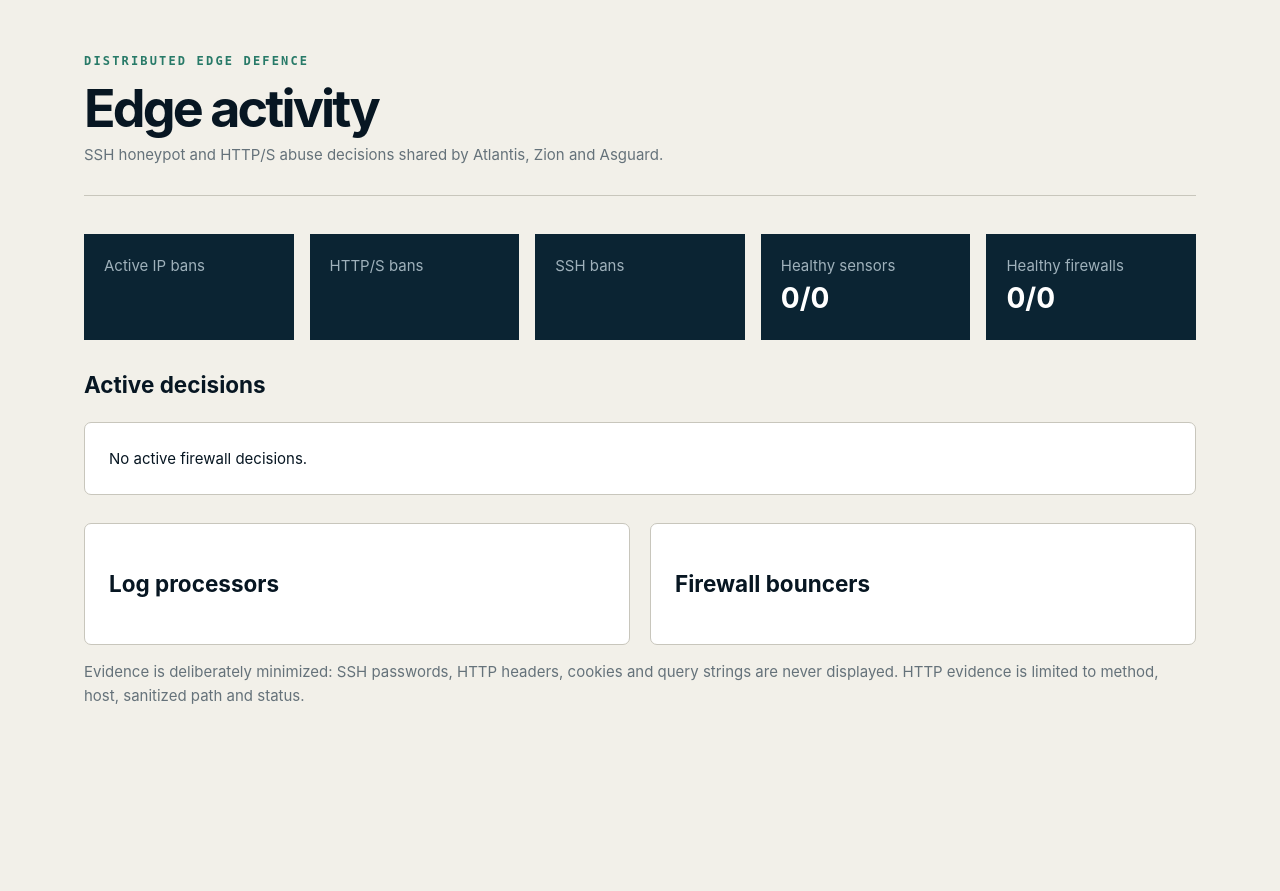
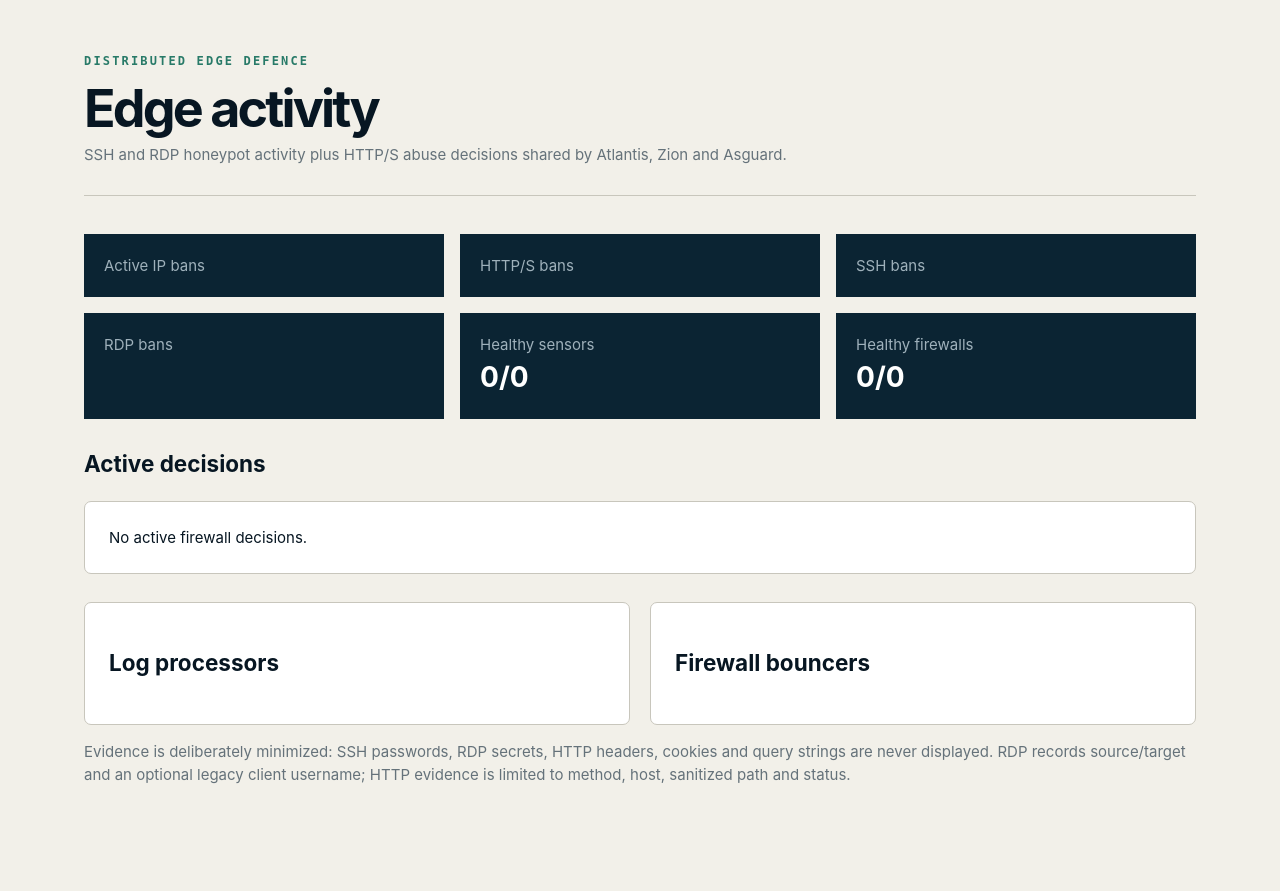
Before and after one commit to edwardtls/images, a Python web app: template cluster-factory-portal/app/templates/security.html in a window 1280 px wide. Shown: the part 72-963 px from the top of the page. Before the commit the page ends 776 px from the top, so only its background shows below. Run offline with Jinja, Linux system fonts and the light colour scheme; the template is opened without the code that fills it, so the values that code supplies are empty.

Commit message:
Show RDP honeypot bans in Factory

```diff
--- a/cluster-factory-portal/app/static/cluster.css
+++ b/cluster-factory-portal/app/static/cluster.css
@@ -12,7 +12,7 @@
 .security-table .tr{grid-template-columns:1.05fr 1.2fr .8fr 1.3fr 1.45fr .8fr .65fr;align-items:center;gap:12px}
 .security-table .tr small{display:block;overflow-wrap:anywhere}
 .security-table form{margin:0}
-.security-metrics{grid-template-columns:repeat(5,minmax(0,1fr))}
+.security-metrics{grid-template-columns:repeat(3,minmax(0,1fr))}
 @media(max-width:900px){.security-metrics{grid-template-columns:repeat(2,minmax(0,1fr))}}
 .compact{padding:7px 10px}
 .security-health{margin-top:28px}
--- a/cluster-factory-portal/app/templates/security.html
+++ b/cluster-factory-portal/app/templates/security.html
@@ -1,11 +1,12 @@
 {% extends "base.html" %}{% block title %}Edge security · Factory{% endblock %}{% block content %}
-<section class="page-head"><div><div class="eyebrow">Distributed edge defence</div><h1>Edge activity</h1><p>SSH honeypot and HTTP/S abuse decisions shared by Atlantis, Zion and Asguard.</p></div></section>
+<section class="page-head"><div><div class="eyebrow">Distributed edge defence</div><h1>Edge activity</h1><p>SSH and RDP honeypot activity plus HTTP/S abuse decisions shared by Atlantis, Zion and Asguard.</p></div></section>
 {% if error %}<section class="warning"><strong>Security status is temporarily unavailable.</strong><span>{{ error }}</span></section>
 {% else %}
 <section class="metrics security-metrics">
   <article><span>Active IP bans</span><strong>{{ status.active_bans }}</strong></article>
   <article><span>HTTP/S bans</span><strong>{{ status.http_bans }}</strong></article>
   <article><span>SSH bans</span><strong>{{ status.ssh_bans }}</strong></article>
+  <article><span>RDP bans</span><strong>{{ status.rdp_bans }}</strong></article>
   <article><span>Healthy sensors</span><strong>{{ status.sensors|selectattr('healthy')|list|length }}/{{ status.sensors|length }}</strong></article>
   <article><span>Healthy firewalls</span><strong>{{ status.bouncers|selectattr('healthy')|list|length }}/{{ status.bouncers|length }}</strong></article>
 </section>
@@ -14,5 +15,5 @@
 {% for decision in status.decisions %}<div class="tr"><span class="mono">{{ decision.ip }}</span><span>{{ decision.service }}{% if decision.service == 'HTTP/S' %}<small class="mono">{{ decision.http_method or 'REQUEST' }} {{ decision.http_path or '—' }}{% if decision.http_status %} → {{ decision.http_status }}{% endif %}</small>{% else %}<small>user: <span class="mono">{{ decision.target_user or '—' }}</span></small>{% endif %}</span><span>{{ decision.sensor }}<small>{{ decision.target_host }}</small></span><span>{{ decision.country or '—' }}<small>{{ decision.network or 'Unknown network' }}</small></span><span>{{ decision.scenario }}</span><span class="mono">{{ decision.duration }}</span><span>{% if admin %}<form method="post" action="/security/bans/{{ decision.ip }}/delete" data-confirm="Remove the distributed ban for {{ decision.ip }}?"><input type="hidden" name="csrf" value="{{ csrf }}"><button class="danger compact">Remove</button></form>{% else %}<span class="muted">Admin only</span>{% endif %}</span></div>{% endfor %}</div>
 {% else %}<div class="empty">No active firewall decisions.</div>{% endif %}</section>
 <section class="split security-health"><div class="panel"><h2>Log processors</h2><div class="mini-list">{% for sensor in status.sensors %}<div><span>{{ sensor.name }}</span><span class="status {{ 'ready' if sensor.healthy else '' }}">{{ 'healthy' if sensor.healthy else 'unhealthy' }}</span></div>{% endfor %}</div></div><div class="panel"><h2>Firewall bouncers</h2><div class="mini-list">{% for bouncer in status.bouncers %}<div><span>{{ bouncer.name }}</span><span class="status {{ 'ready' if bouncer.healthy else '' }}">{{ 'healthy' if bouncer.healthy else 'unhealthy' }}</span></div>{% endfor %}</div></div></section>
-<p class="note">Evidence is deliberately minimized: SSH passwords, HTTP headers, cookies and query strings are never displayed. HTTP evidence is limited to method, host, sanitized path and status.</p>
+<p class="note">Evidence is deliberately minimized: SSH passwords, RDP secrets, HTTP headers, cookies and query strings are never displayed. RDP records source/target and an optional legacy client username; HTTP evidence is limited to method, host, sanitized path and status.</p>
 {% endif %}{% endblock %}
```
